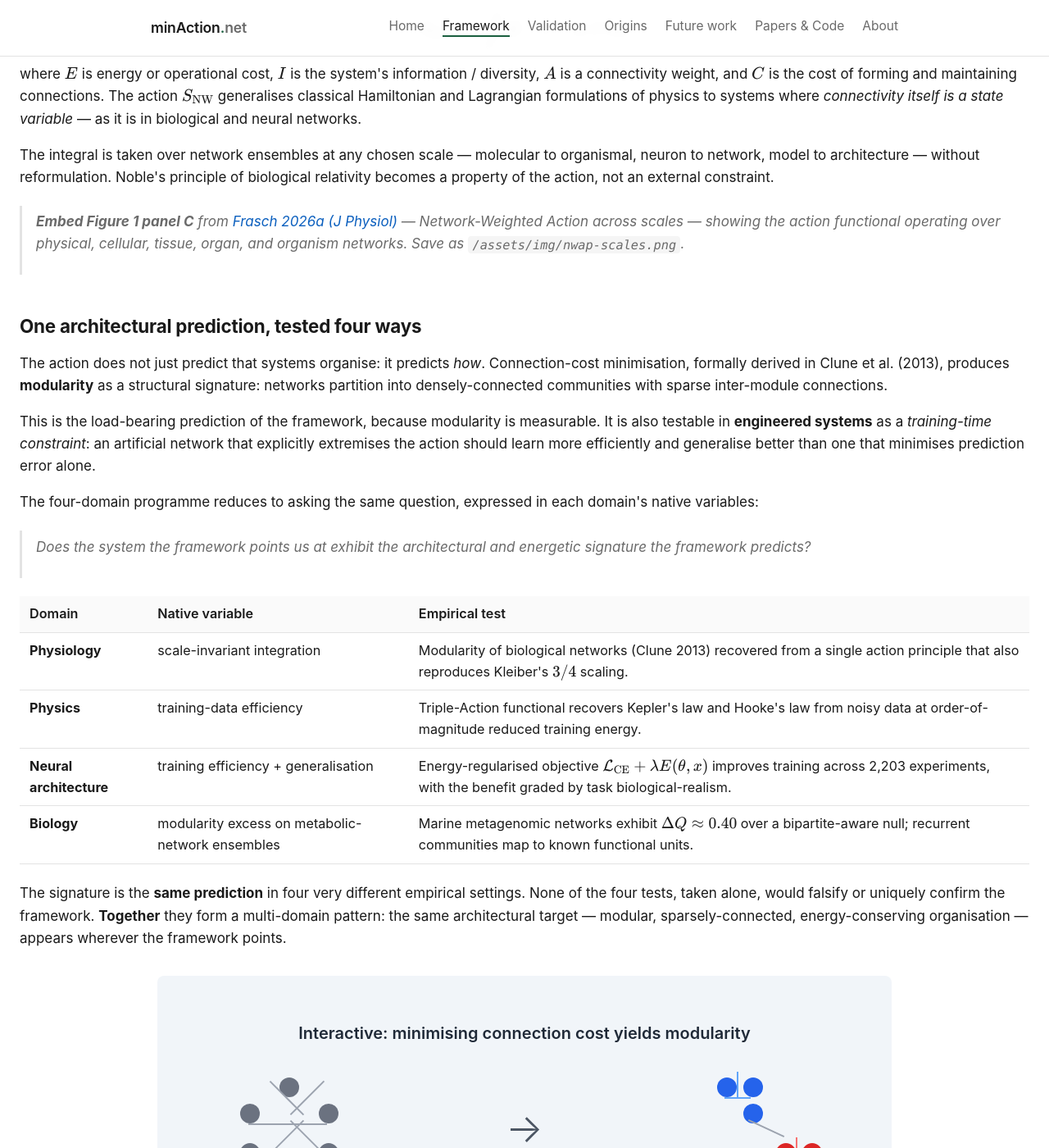
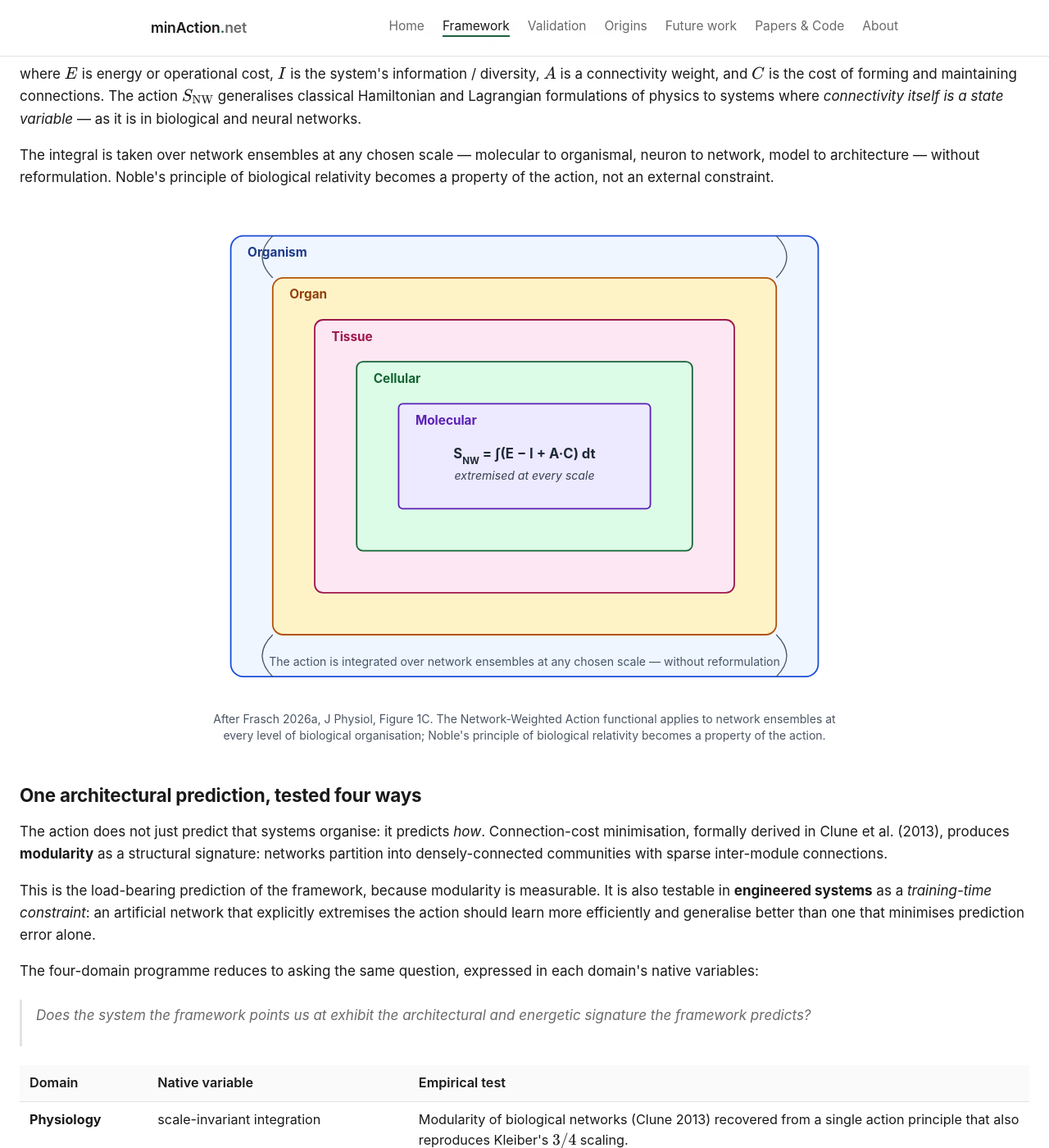
Before and after one commit to martinfrasch/minaction-net, a Jekyll site: the page built from framework.md, in a window 1280 px wide and 1400 px high, scrolled down 939 px. Shown: the whole window at 82% size. Built offline with Jekyll 4.4.1, drawn with Linux system fonts in a browser that asks for light colours; nearby versions of some CDN libraries; some of the changed text lies outside the part shown.

Commit message:
Add three more inline SVG diagrams: NWAP-across-scales, framework-convergence Venn, future-work roadmap
- _includes/diagram-nwap-scales.html — five concentric scale rectangles
  (organism → organ → tissue → cellular → molecular) with the action
  functional at the core; replaces the 'Embed Figure 1 panel C'
  placeholder on /framework/.
- _includes/diagram-framework-convergence.html — four overlapping
  ellipses (free-energy, dissipative adaptation, NWAP, phase
  transitions) with MEANING at the centre; replaces the 'Embed
  Figure 1 panel E' placeholder on /framework/.
- _includes/diagram-future-work.html — central NWAP node with four
  quadrant branches (Discrimination, Scale-up, Meaning question,
  Engineering applications); embedded near the top of /future-work/.

The Framework page now has zero blockquoted placeholders. The
Future-work page has its own visual schematic.

```diff
--- /dev/null
+++ b/_includes/diagram-framework-convergence.html
@@ -0,0 +1,33 @@
+<div class="w-full max-w-3xl mx-auto my-8" style="font-family: 'Inter', system-ui, sans-serif;">
+  <svg viewBox="0 0 600 480" class="w-full" preserveAspectRatio="xMidYMid meet" aria-label="Convergence diagram">
+    {%- comment -%} Four overlapping ellipses, one per neighbouring framework. {%- endcomment -%}
+    <ellipse cx="220" cy="180" rx="170" ry="110" fill="#3b82f6" fill-opacity="0.18" stroke="#1d4ed8" stroke-width="1.5"/>
+    <ellipse cx="380" cy="180" rx="170" ry="110" fill="#ef4444" fill-opacity="0.18" stroke="#b91c1c" stroke-width="1.5"/>
+    <ellipse cx="220" cy="300" rx="170" ry="110" fill="#10b981" fill-opacity="0.18" stroke="#047857" stroke-width="1.5"/>
+    <ellipse cx="380" cy="300" rx="170" ry="110" fill="#a855f7" fill-opacity="0.18" stroke="#6d28d9" stroke-width="1.5"/>
+
+    {%- comment -%} Framework labels at the outer edge of each ellipse. {%- endcomment -%}
+    <text x="80"  y="120" font-size="14" font-weight="700" fill="#1e3a8a">Free-energy</text>
+    <text x="80"  y="138" font-size="14" font-weight="700" fill="#1e3a8a">principle</text>
+    <text x="80"  y="155" font-size="11" fill="#1e3a8a" font-style="italic">Friston, 2010</text>
+
+    <text x="445" y="120" font-size="14" font-weight="700" fill="#7f1d1d">Dissipative</text>
+    <text x="445" y="138" font-size="14" font-weight="700" fill="#7f1d1d">adaptation</text>
+    <text x="445" y="155" font-size="11" fill="#7f1d1d" font-style="italic">England, 2013</text>
+
+    <text x="78"  y="370" font-size="14" font-weight="700" fill="#064e3b">Network-Weighted</text>
+    <text x="78"  y="388" font-size="14" font-weight="700" fill="#064e3b">Action (NWAP)</text>
+    <text x="78"  y="405" font-size="11" fill="#064e3b" font-style="italic">Frasch 2026a/b/c/d</text>
+
+    <text x="445" y="370" font-size="14" font-weight="700" fill="#581c87">Phase</text>
+    <text x="445" y="388" font-size="14" font-weight="700" fill="#581c87">transitions</text>
+    <text x="445" y="405" font-size="11" fill="#581c87" font-style="italic">edge of chaos</text>
+
+    {%- comment -%} Meaning centre. {%- endcomment -%}
+    <circle cx="300" cy="240" r="55" fill="#fef3c7" stroke="#d97706" stroke-width="2"/>
+    <text x="300" y="234" text-anchor="middle" font-size="16" font-weight="700" fill="#7c2d12">MEANING</text>
+    <text x="300" y="252" text-anchor="middle" font-size="10" fill="#7c2d12">uncertainty reduction</text>
+    <text x="300" y="266" text-anchor="middle" font-size="10" fill="#7c2d12">through efficient action</text>
+  </svg>
+  <p class="text-sm text-gray-600 text-center mt-2">After Frasch 2026a, J&nbsp;Physiol, Figure&nbsp;1E. Four neighbouring variational accounts converge on a measurable architectural target (modularity excess, training-energy efficiency); their shared centre is the operational definition of <em>meaning</em>.</p>
+</div>
--- /dev/null
+++ b/_includes/diagram-nwap-scales.html
@@ -0,0 +1,37 @@
+<div class="w-full max-w-3xl mx-auto my-8" style="font-family: 'Inter', system-ui, sans-serif;">
+  <svg viewBox="0 0 600 460" class="w-full" preserveAspectRatio="xMidYMid meet" aria-label="NWAP across scales">
+    {%- comment -%} Five concentric layers: organism > organ > tissue > cellular > molecular {%- endcomment -%}
+    <rect x="20"  y="20"  width="560" height="420" rx="12" fill="#eff6ff" stroke="#1d4ed8" stroke-width="1.4"/>
+    <rect x="60"  y="60"  width="480" height="340" rx="10" fill="#fef3c7" stroke="#b45309" stroke-width="1.4"/>
+    <rect x="100" y="100" width="400" height="260" rx="8"  fill="#fce7f3" stroke="#9d174d" stroke-width="1.4"/>
+    <rect x="140" y="140" width="320" height="180" rx="6"  fill="#dcfce7" stroke="#166534" stroke-width="1.4"/>
+    <rect x="180" y="180" width="240" height="100" rx="4"  fill="#ede9fe" stroke="#5b21b6" stroke-width="1.4"/>
+
+    {%- comment -%} Scale labels stacked at the left of each ring {%- endcomment -%}
+    <text x="36"  y="40"  font-size="12" font-weight="700" fill="#1e3a8a">Organism</text>
+    <text x="76"  y="80"  font-size="12" font-weight="700" fill="#92400e">Organ</text>
+    <text x="116" y="120" font-size="12" font-weight="700" fill="#9d174d">Tissue</text>
+    <text x="156" y="160" font-size="12" font-weight="700" fill="#166534">Cellular</text>
+    <text x="196" y="200" font-size="12" font-weight="700" fill="#5b21b6">Molecular</text>
+
+    {%- comment -%} Action functional in the inner core {%- endcomment -%}
+    <text x="300" y="232" text-anchor="middle" font-size="13" font-weight="700" fill="#1f2937">
+      S<tspan baseline-shift="sub" font-size="9">NW</tspan> = ∫(E − I + A·C) dt
+    </text>
+    <text x="300" y="252" text-anchor="middle" font-size="11" fill="#374151" font-style="italic">extremised at every scale</text>
+
+    {%- comment -%} Bidirectional arrows between scales (Noble's biological relativity) {%- endcomment -%}
+    <g stroke="#475569" stroke-width="1" fill="none">
+      <path d="M 540 60 Q 560 40 540 20"/>
+      <path d="M 60  60 Q 40  40 60  20"/>
+      <path d="M 540 400 Q 560 420 540 440"/>
+      <path d="M 60  400 Q 40  420 60  440"/>
+    </g>
+
+    {%- comment -%} Caption strip at bottom {%- endcomment -%}
+    <text x="300" y="430" text-anchor="middle" font-size="11" fill="#475569">
+      The action is integrated over network ensembles at any chosen scale — without reformulation
+    </text>
+  </svg>
+  <p class="text-sm text-gray-600 text-center mt-2">After Frasch 2026a, J&nbsp;Physiol, Figure&nbsp;1C. The Network-Weighted Action functional applies to network ensembles at every level of biological organisation; Noble's principle of biological relativity becomes a property of the action.</p>
+</div>
--- a/framework.md
+++ b/framework.md
@@ -24,7 +24,7 @@
 
 The integral is taken over network ensembles at any chosen scale — molecular to organismal, neuron to network, model to architecture — without reformulation. Noble's principle of biological relativity becomes a property of the action, not an external constraint.
 
-> **Embed Figure 1 panel C** from [Frasch 2026a (J Physiol)](https://doi.org/10.1113/JP290762) — *Network-Weighted Action across scales* — showing the action functional operating over physical, cellular, tissue, organ, and organism networks. Save as `/assets/img/nwap-scales.png`.
+{% include diagram-nwap-scales.html %}
 
 ## One architectural prediction, tested four ways
 
@@ -59,6 +59,6 @@
 
 ## The convergence diagram
 
-> **Embed Figure 1 panel E** from [Frasch 2026a (J Physiol)](https://doi.org/10.1113/JP290762) — *Convergence of theoretical frameworks* — the Venn-style overlap of free-energy principle, dissipative adaptation, network-weighted action, and phase transitions, with **"meaning"** at the centre. Save as `/assets/img/framework-convergence.png`.
+{% include diagram-framework-convergence.html %}
 
 "Meaning" — operationally defined in the J Physiol paper as successful uncertainty reduction through efficient action — sits at the intersection of the four neighbouring accounts. It is the speculative payoff of the programme: a framework that connects measurable architectural signatures (modularity excess, training-energy efficiency) to a higher-level concept that has otherwise resisted quantification. We treat this as the open conceptual question, addressed from each side by the four 2026 papers and explicitly listed under [Future work]({{ '/future-work/' | relative_url }}).
```
Also changed, not shown: _includes/diagram-future-work.html (added, +62 -0 lines), future-work.md (+3 -1 lines).
